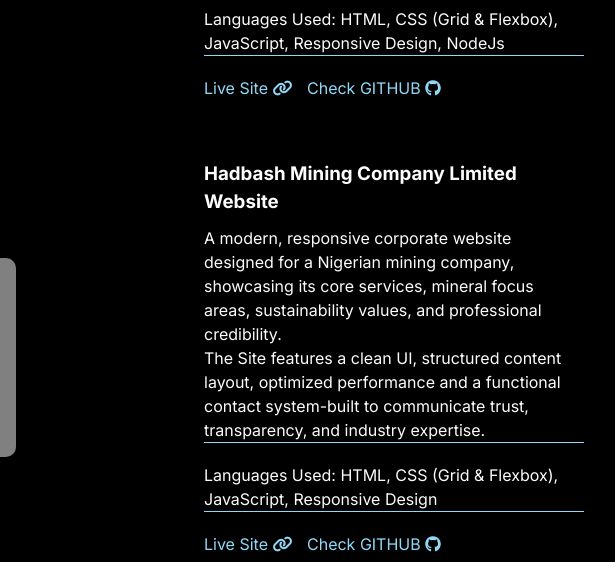
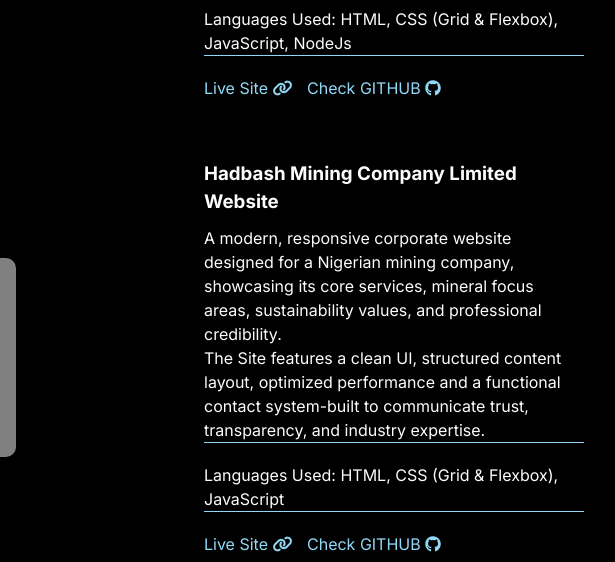
Before and after one commit to Thakeeb22/mt-tech-designs, a website: page index.html in a window 1280 px wide. Shown: the part 1921-2483 px from the top of the page, 456-1071 px from the left. Drawn offline with Linux system fonts and the light colour scheme.

Commit message:
Updated projects

```diff
--- a/index.html
+++ b/index.html
@@ -154,8 +154,7 @@
                   community-driven work.
                 </p>
                 <p class="explain">
-                  Languages Used: HTML, CSS (Grid & Flexbox), JavaScript,
-                  Responsive Design, NodeJs
+                  Languages Used: HTML, CSS (Grid & Flexbox), JavaScript, NodeJs
                 </p>
                 <a
                   class="live-demo"
@@ -187,8 +186,7 @@
                   communicate trust, transparency, and industry expertise.
                 </p>
                 <p class="explain">
-                  Languages Used: HTML, CSS (Grid & Flexbox), JavaScript,
-                  Responsive Design
+                  Languages Used: HTML, CSS (Grid & Flexbox), JavaScript
                 </p>
                 <a
                   class="live-demo"
```
